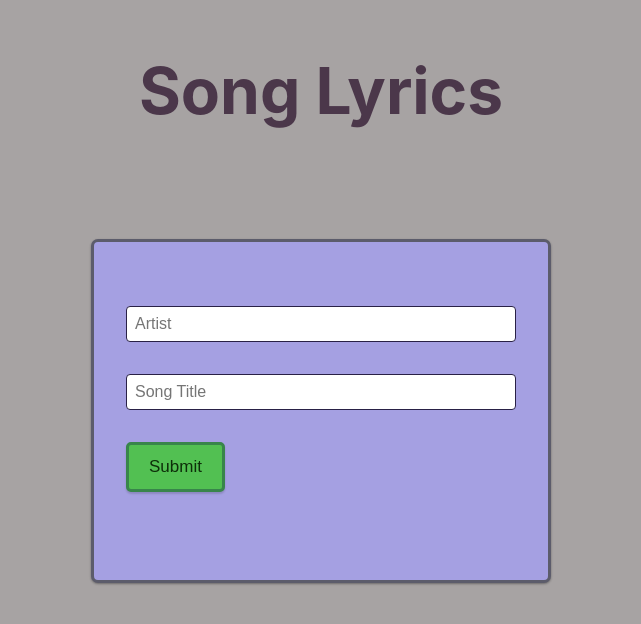
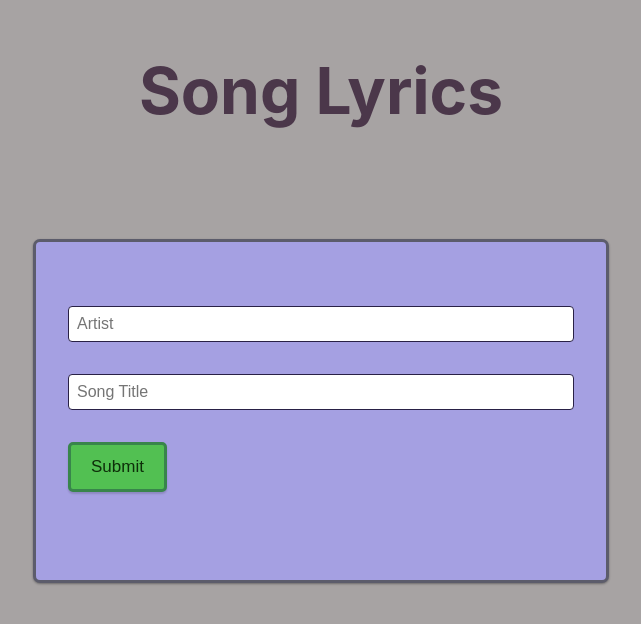
Before and after one commit to bloominstituteoftechnology/React-Redux-App, a React (Create React App) app in the folder my-redux-app/: page / in a window 1280 px wide. Shown: the top 624 px of the page, without its empty margins (319-960 px from the left). Built offline with nearby package versions, Linux system fonts and the light colour scheme.

Commit message:
styling changes, increased width

```diff
--- a/my-redux-app/src/App.css
+++ b/my-redux-app/src/App.css
@@ -37,7 +37,7 @@ h2 {
 }
 
 form {
-  width: 460px;
+  width: 45%;
   margin: 100px auto 50px;
   padding: 32px;
   background-color: rgb(165, 160, 226);
```
